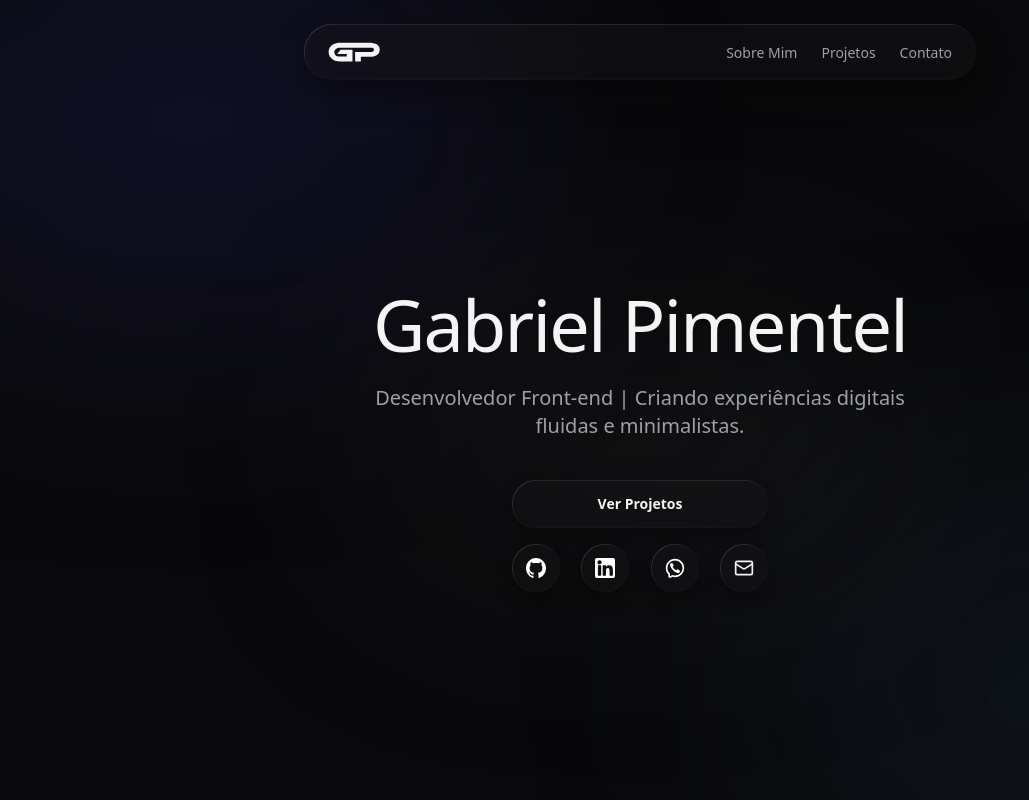
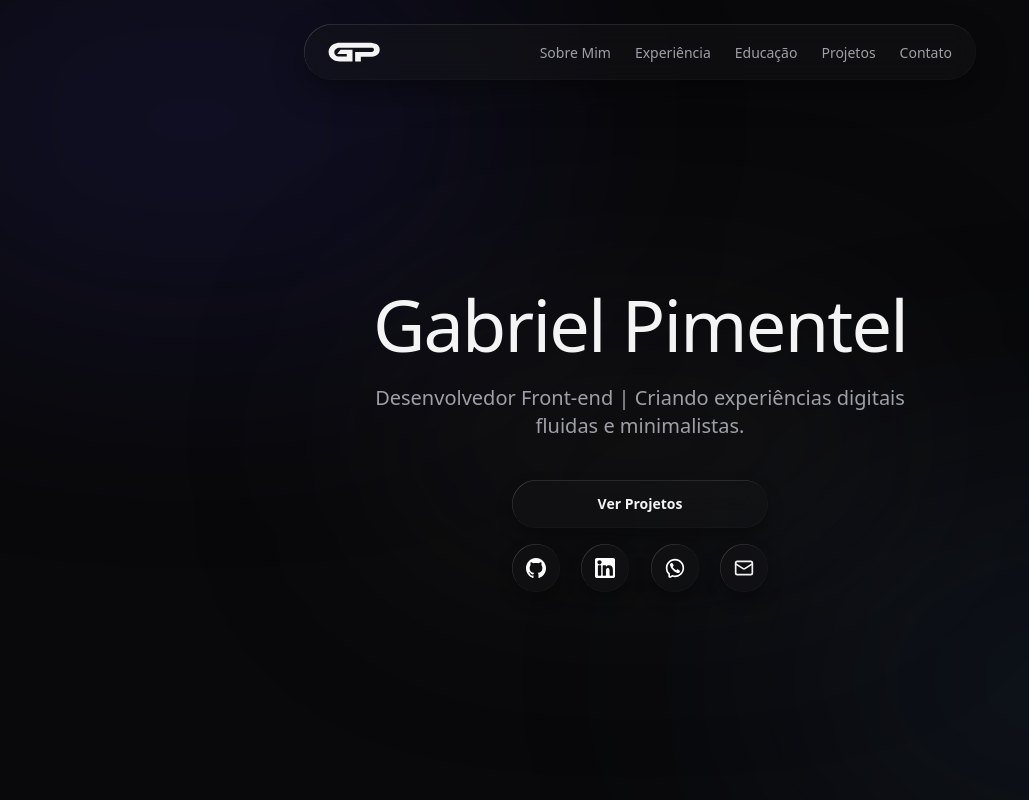
Before and after one commit to GroundWave96/portfolio, a Next.js app: page / in a window 1280 px wide. Shown: the top 800 px of the page, without its empty margins (0-1029 px from the left). Built offline with nearby package versions, Linux system fonts and the light colour scheme.

Commit message:
fix: ajusta botões e navegação no header

```diff
--- a/src/components/Header.tsx
+++ b/src/components/Header.tsx
@@ -11,6 +11,8 @@ export function Header({ showLogo = true }: { showLogo?: boolean }) {
 
   const navLinks = [
     { name: dict.header.about, href: "#sobre" },
+    { name: dict.header.experience, href: "#experiencia" },
+    { name: dict.header.education, href: "#educacao" },
     { name: dict.header.projects, href: "#projetos" },
     { name: dict.header.contact, href: "#contato" },
   ];
--- a/src/locales/pt.json
+++ b/src/locales/pt.json
@@ -2,6 +2,7 @@
   "header": {
     "about": "Sobre Mim",
     "experience": "Experiência",
+    "education": "Educação",
     "projects": "Projetos",
     "contact": "Contato"
   },
```
